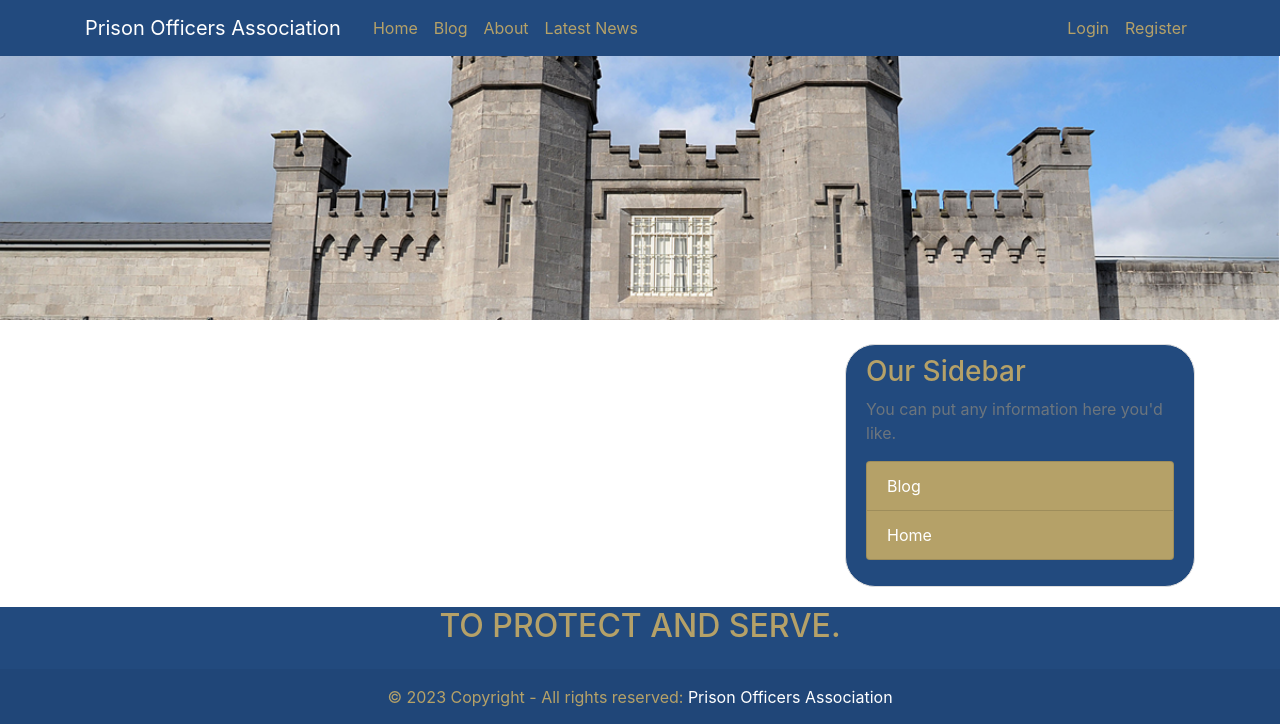
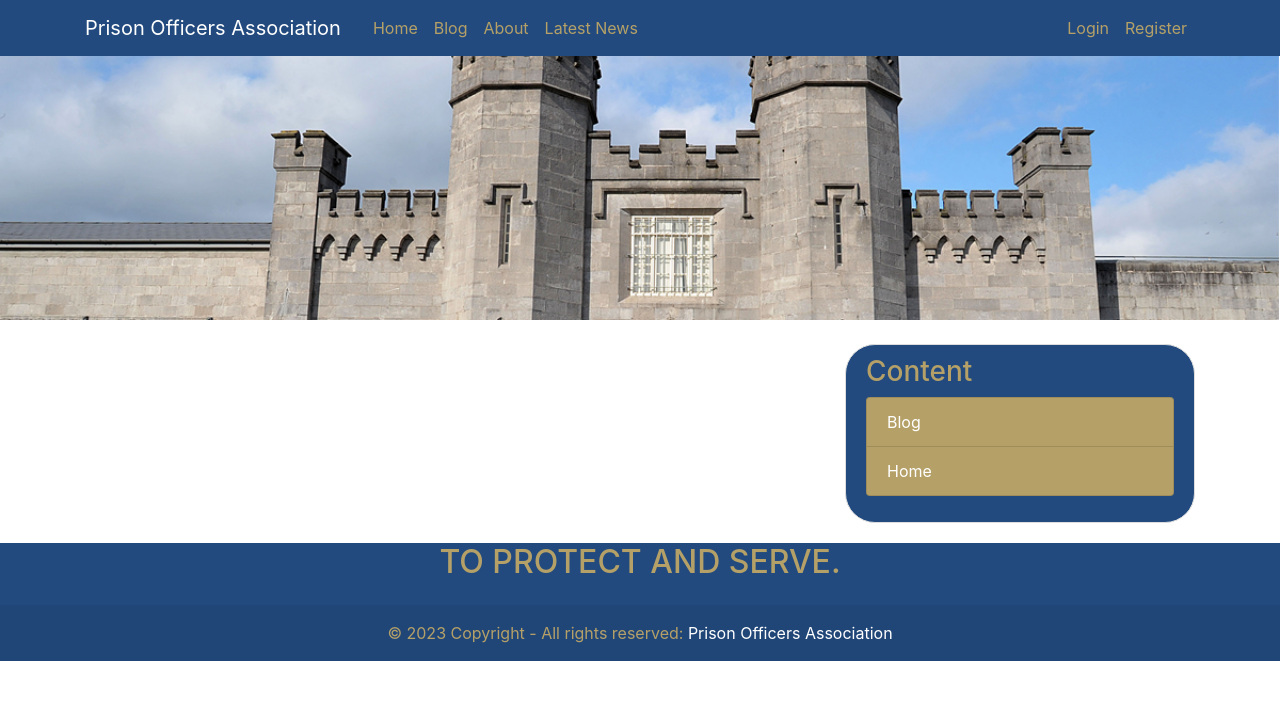
Before and after one commit to DermotKelly/POA, a Django app: page / in a window 1280 px wide. Shown: the top 724 px of the page. Run offline with Django 4.2, Linux system fonts and the light colour scheme; data that the repository does not hold is empty; some libraries are stand-ins or nearby versions.

Commit message:
base update

```diff
--- a/django_project/blog/templates/blog/base.html
+++ b/django_project/blog/templates/blog/base.html
@@ -27,8 +27,7 @@
                 <a class="nav-item nav-link" href="{% url 'blog-about' %}">About</a>
                 <a class="nav-item nav-link" href="{% url 'news_list' %}">Latest News</a>
               </div>
-                <!-- Navbar Right Side -->
-                <div class="navbar-nav">
+              <div class="navbar-nav">
                   {% if user.is_authenticated %}
                       <a class="nav-item nav-link" href="{% url 'post-create' %}">New Post</a> <!-- Change here -->
                       <a class="nav-item nav-link" href="{% url 'profile' %}">Profile</a>
@@ -37,14 +36,13 @@
                       <a class="nav-item nav-link" href="{% url 'login' %}">Login</a>
                       <a class="nav-item nav-link" href="{% url 'register' %}">Register</a>
                   {% endif %}
-                </div>
+              </div>
           </div>
         </div>
       </nav>
     </header>
     {% include 'blog/slider.html'%}
     <br>
-    <!--Main Container for Wrapping Content-->
     <main role="main" class="container">
       <div class="row">
             <div class="col-md-8">
@@ -59,8 +57,7 @@
             </div>
         <div class="col-md-4">
               <div class="content-section">
-                <h3>Our Sidebar</h3>
-                <p class='text-muted'>You can put any information here you'd like.
+                <h3>Content</h3>
                   <ul class="list-group">
                     <li class="list-group-item list-group-item-light"><a href="{% url 'blog-home' %}">Blog</a></li>
                     <li class="list-group-item list-group-item-light"><a href="{% url 'blog-home' %}">Home</a></li>
@@ -72,11 +69,9 @@
                 <h3>Members Section</h3>
                 <p class='text-muted'>Links below are member area links.
                   <ul class="list-group">
-
                     <li class="list-group-item list-group-item-light"><a href="{% url 'magazine_list'%}">Magazine</a></li>
                     <li class="list-group-item list-group-item-light"><a href="{% url 'post-create' %}">New Post</a></li>
                     <li class="list-group-item list-group-item-light"><a href="{% url 'profile' %}">My Profile</a></li>
-
                   </ul>
                 </p>
               </div>
@@ -98,8 +93,8 @@
     © 2023 Copyright - All rights reserved:
     <a class="text-reset fw-bold" href="https://poa.ie/">Prison Officers Association</a>
   </div>
-  <!-- Copyright -->
 </footer>
+
 <!-- Footer -->
 <!-- Option 1: Bootstrap Bundle with Popper -->
 <script src="https://cdn.jsdelivr.net/npm/bootstrap@5.3.2/dist/js/bootstrap.bundle.min.js" integrity="sha384-C6RzsynM9kWDrMNeT87bh95OGNyZPhcTNXj1NW7RuBCsyN/o0jlpcV8Qyq46cDfL" crossorigin="anonymous"></script>
```
Also changed, not shown: readme.txt.
